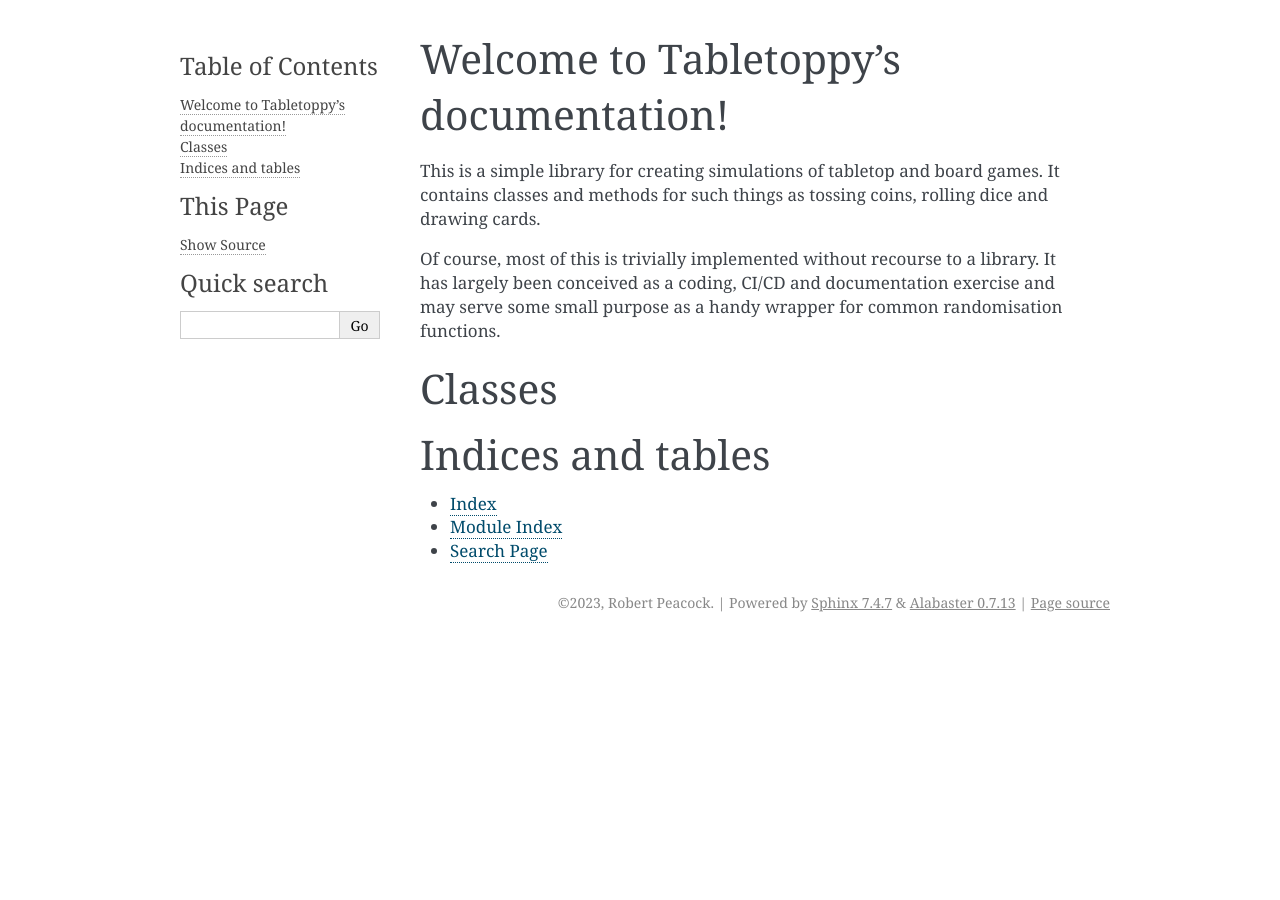
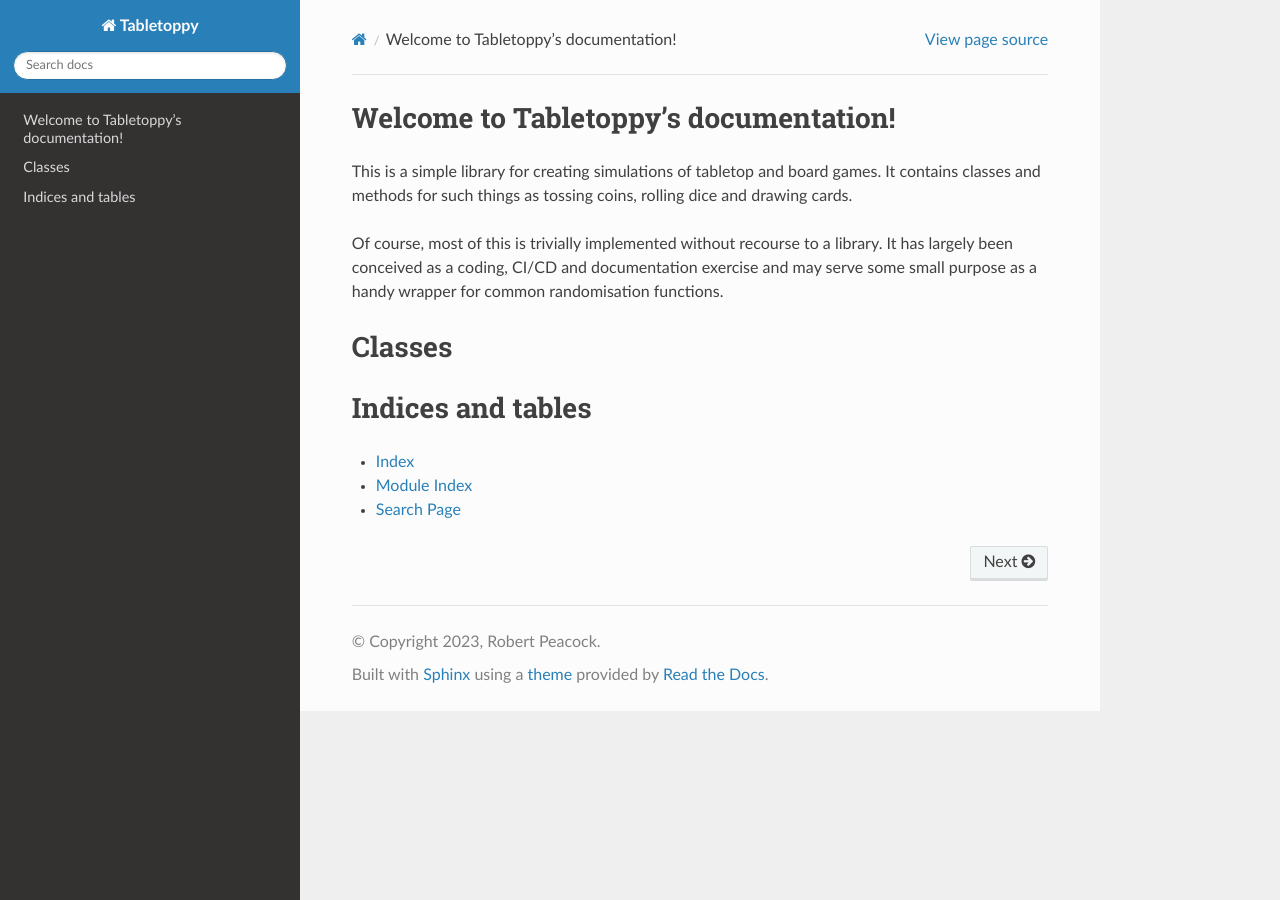
Before and after one commit to peaky76/tabletoppy, a Sphinx documentation site: the page built from docs/source/index.rst, in a window 1280 px wide. Built offline with Sphinx 7.4.7 and the Read the Docs theme 2.0.0, drawn with Linux system fonts in a browser that asks for light colours.

Commit message:
docs: change style to readthedocs theme

```diff
--- a/docs/source/conf.py
+++ b/docs/source/conf.py
@@ -19,7 +19,7 @@ release = "0.1"
 # -- General configuration ---------------------------------------------------
 # https://www.sphinx-doc.org/en/master/usage/configuration.html#general-configuration
 
-extensions = ["sphinx.ext.autodoc", "sphinx.ext.autosummary"]
+extensions = ["sphinx.ext.autodoc", "sphinx.ext.autosummary", "sphinx_rtd_theme"]
 
 templates_path = ["_templates"]
 exclude_patterns = []
@@ -28,5 +28,5 @@ exclude_patterns = []
 # -- Options for HTML output -------------------------------------------------
 # https://www.sphinx-doc.org/en/master/usage/configuration.html#options-for-html-output
 
-html_theme = "alabaster"
+html_theme = "sphinx_rtd_theme"
 html_static_path = ["_static"]
--- a/pyproject.toml
+++ b/pyproject.toml
@@ -21,6 +21,7 @@ pytest = "^7.2.1"
 pytest-mock = "^3.10.0"
 pytest-cov = "^4.0.0"
 sphinx = "^6.1.3"
+sphinx-rtd-theme = "^1.2.0"
 
 [build-system]
 requires = ["poetry-core"]
```
Also changed, not shown: 1 other file.
